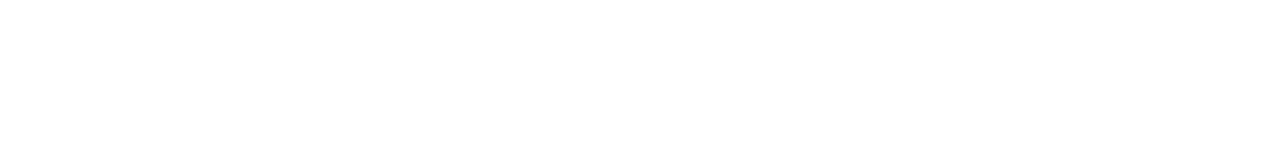
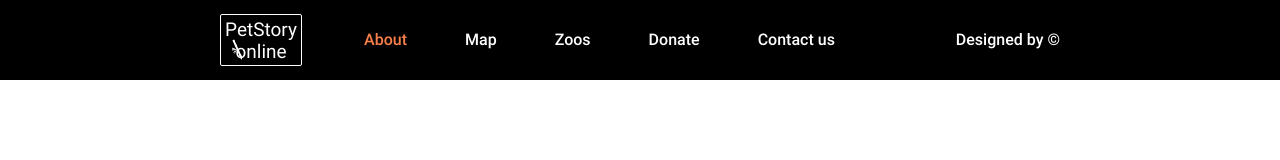
Before and after one commit to kostili-tec/online-zoo, a website built with webpack: page online-zoo/src/pages/main/index.html in a window 1280 px wide. Built offline with nearby package versions, Linux system fonts and the light colour scheme.

Commit message:
feat: complite header

```diff
--- a/online-zoo/src/pages/main/index.html
+++ b/online-zoo/src/pages/main/index.html
@@ -8,7 +8,23 @@
 </head>
 <body>
   <header class="header">
-
+    <div class="header-container">
+      <a href="#" class="logo-link">
+          <div class="logo-container">
+            <h1 class="logo-h1">PetStory online</h1>
+          </div>
+      </a>
+      <nav class="nav">
+        <ul class="nav-ul">
+          <li class="nav-li"><a href="" id="nav-about" class="nav__li-a">About</a></li>
+          <li class="nav-li"><a href="" class="nav__li-a">Map</a></li>
+          <li class="nav-li"><a href="" class="nav__li-a">Zoos</a></li>
+          <li class="nav-li"><a href="" class="nav__li-a">Donate</a></li>
+          <li class="nav-li"><a href="" class="nav__li-a">Contact us</a></li>
+        </ul>
+      </nav>
+      <a class="header-designed" href="https://www.figma.com/file/ypzT9idgAILaSRVRmDAJxn/online-zoo-3-weeks">Designed by ©</a>
+    </div>
   </header>
 </body>
 </html>
--- a/online-zoo/src/sass/abstract/_variables.scss
+++ b/online-zoo/src/sass/abstract/_variables.scss
@@ -0,0 +1,3 @@
+$color-black: #000;
+$color-white: #fff;
+$color-orange: #F9804B;
--- a/online-zoo/src/sass/base/_fonts.scss
+++ b/online-zoo/src/sass/base/_fonts.scss
@@ -1,3 +1,23 @@
-// -----------------------------------------------------------------------------
-// This file contains all @font-face declarations, if any.
-// -----------------------------------------------------------------------------
+@font-face {
+  font-family: 'RobotoRegular';
+  src: url(../assets/fonts/Roboto-Regular.ttf);
+  font-weight: 400;
+}
+
+@font-face {
+  font-family: 'RobotoBold';
+  src: url(../assets/fonts/Roboto-Bold.ttf);
+  font-weight: 700;
+}
+
+@font-face {
+  font-family: 'RobotoMedium';
+  src: url(../assets/fonts/Roboto-Medium.ttf);
+  font-weight: 500;
+}
+
+@font-face {
+  font-family: 'RobotoLight';
+  src: url(../assets/fonts/Roboto-Light.ttf);
+  font-weight: 300;
+}
--- a/online-zoo/src/sass/layout/_header.scss
+++ b/online-zoo/src/sass/layout/_header.scss
@@ -0,0 +1,89 @@
+.header{
+  background-color: $color-black;
+  height: 80px;
+  width: 100%;
+  color: $color-white;
+  display: flex;
+  justify-content: center;
+}
+
+.header-container{
+  margin: 0 220px;
+  height: 100%;
+  max-width: 1160px;
+  display: flex;
+  align-items: center;
+  justify-content: space-between;
+  flex-grow: 1;
+}
+
+.logo-link{
+  outline: none;
+  text-decoration: none;
+  color: $color-white;
+}
+
+.logo-container {
+  width: 80px;
+  height: 50px;
+  border: 1px solid #FFFFFF;
+  border-radius: 2px;
+  position: relative;
+}
+
+.logo-h1 {
+  font-family: 'RobotoRegular';
+  margin: 0;
+  margin-top: 3.55px;
+  font-size: 19.0145px;
+  line-height: 120%;
+  font-style: normal;
+  font-weight: 400;
+  text-align: center;
+  &::after{
+    content: '';
+    background-image: url(../assets/images/bamboo.svg);
+    background-repeat: no-repeat;
+    background-position: center;
+
+    display: block;
+    position: relative;
+    left: 11px;
+
+    top: -27px;
+    width: 10px;
+    height: 25px;
+  }
+}
+
+.nav {
+  align-content: flex-start;
+  flex-grow: 2;
+  margin-left: 22px;
+}
+.nav-ul {
+  display: flex;
+  flex-direction: row;
+  gap: 58px;
+}
+
+.nav-li {
+  list-style-type: none;
+}
+
+#nav-about {
+  color: $color-orange;
+}
+
+.nav__li-a, .header-designed {
+  font-family: 'RobotoMedium';
+  outline: none;
+  text-decoration: none;
+  color: $color-white;
+  font-size: 16px;
+  line-height: 140%;
+  transition: 0.2s linear;
+  &:hover {
+    color: $color-orange;
+  }
+}
--- a/online-zoo/src/sass/pages/main_page.scss
+++ b/online-zoo/src/sass/pages/main_page.scss
@@ -0,0 +1,3 @@
+body {
+  font-family: 'RobotoRegular';
+}
```
Also changed, not shown: online-zoo/public/img/header/bamboo.png (added), online-zoo/src/assets/fonts/Roboto-Bold.ttf (added), online-zoo/src/assets/fonts/Roboto-Light.ttf (added), online-zoo/src/assets/fonts/Roboto-Medium.ttf (added), online-zoo/src/assets/fonts/Roboto-Regular.ttf (added), online-zoo/src/assets/images/bamboo.png (added), online-zoo/src/assets/images/bamboo.svg (added), online-zoo/src/assets/images/bambooX2.png (added), online-zoo/src/assets/images/bambooX4.png (added).
